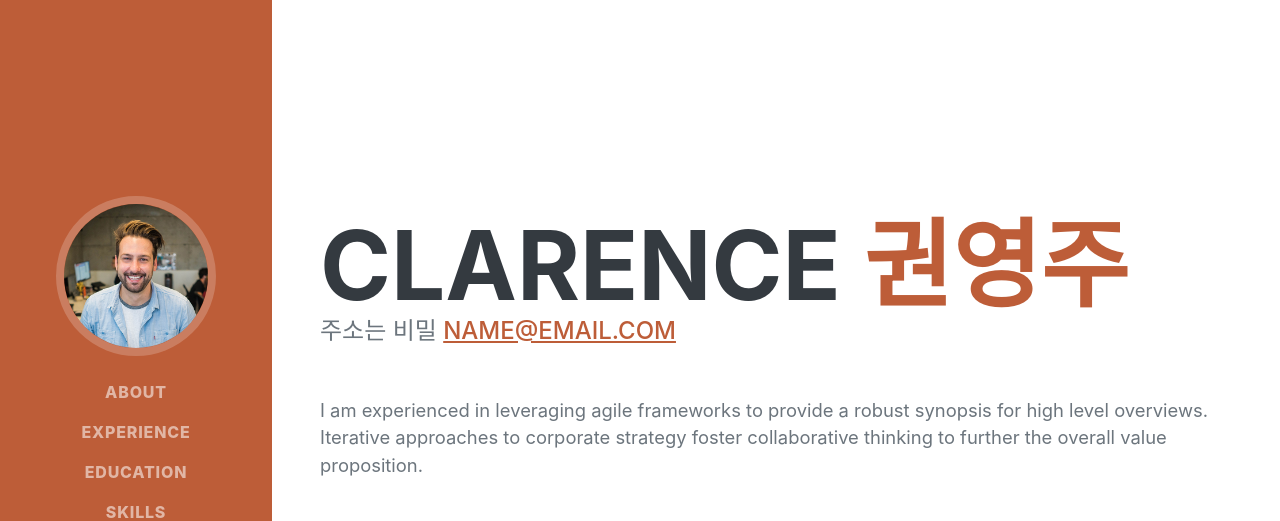
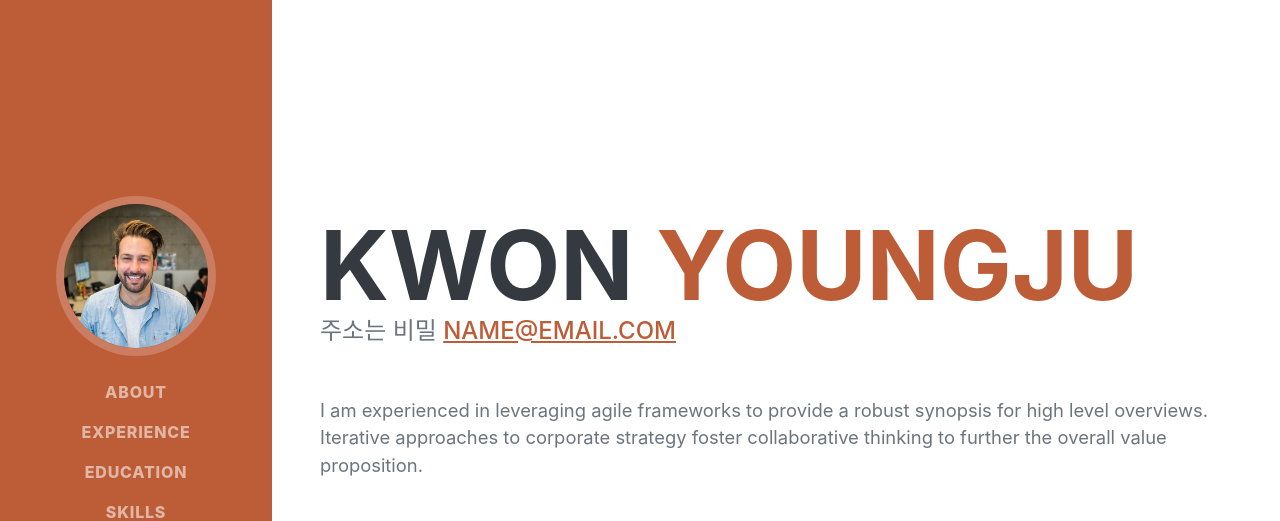
Before and after one commit to dudwn10925/profile, a plain HTML site: page index.html in a window 1280 px wide. Shown: the top 521 px of the page. Drawn offline with nearby package versions, Linux system fonts and the light colour scheme; a web font is replaced by a local one.

Commit message:
modified profile_0

```diff
--- a/index.html
+++ b/index.html
@@ -40,8 +40,8 @@
             <section class="resume-section" id="about">
                 <div class="resume-section-content">
                     <h1 class="mb-0">
-                        Clarence
-                        <span class="text-primary">권영주</span>
+                        KWON
+                        <span class="text-primary">YOUNGJU</span>
                     </h1>
                     <div class="subheading mb-5">
                         주소는 비밀
```
